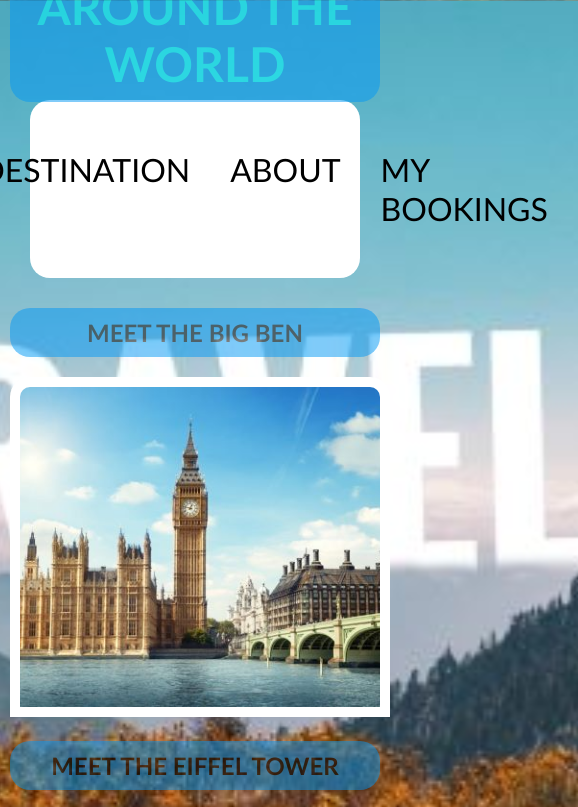
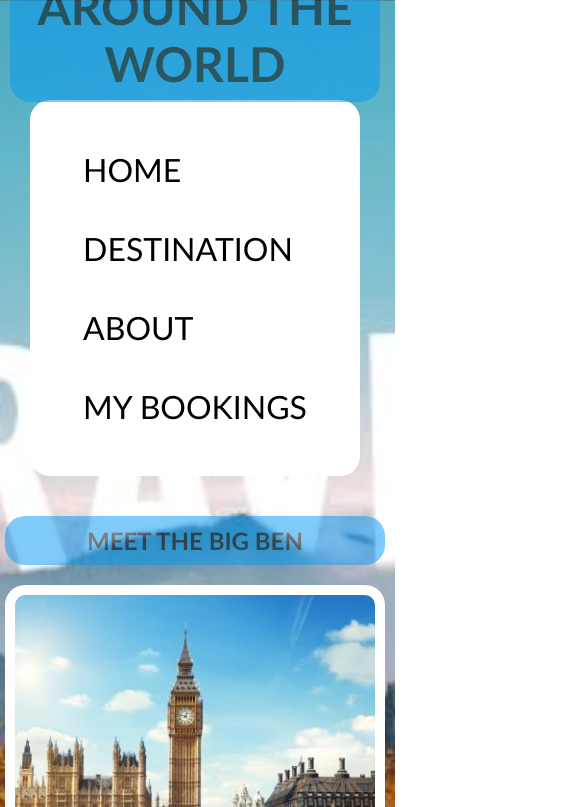
Before and after one commit to carlaaguilar20/Around-the-world, a plain HTML site: page index.html in a window 390 px wide. Shown: the top 807 px of the page, 578 px wide, since content can reach past the window. Drawn offline with nearby package versions, Linux system fonts and the light colour scheme; some packages are replaced by stand-ins of ours; a script that the page names is missing.

Commit message:
cambiando las medias

```diff
--- a/css/estilo.css
+++ b/css/estilo.css
@@ -309,26 +309,22 @@ header{
   display: flex;
  }
 
-@media screen and (max-width: 480px) {
-  container{
-display: flex;
-flex-direction: column;
+ @media only screen and (max-width: 600px){
+  header{
+    width: 100%;
+  }
+  .menu{
+    display: flex;
+    flex-direction: column;
   }
 
-  header{
-    grid-column: 2/-2;
-   h1{
-    color: cyan;
-   }
-   }
-   main{
-    grid-column: 2/-2;
-   }
-   section{
-    grid-column: 5/-5;
-    grid-row: 7 / span 6;
-   }
-   footer{
-    grid-column: 1/-1;
-   }
+  .parteI{
+    display: flex;
+    flex-direction: column;
   }
+
+  .parteA{
+    display: flex;
+    flex-direction: column;
+  }
+}
```
Also changed, not shown: pages/about.html (+1 -1 lines).
